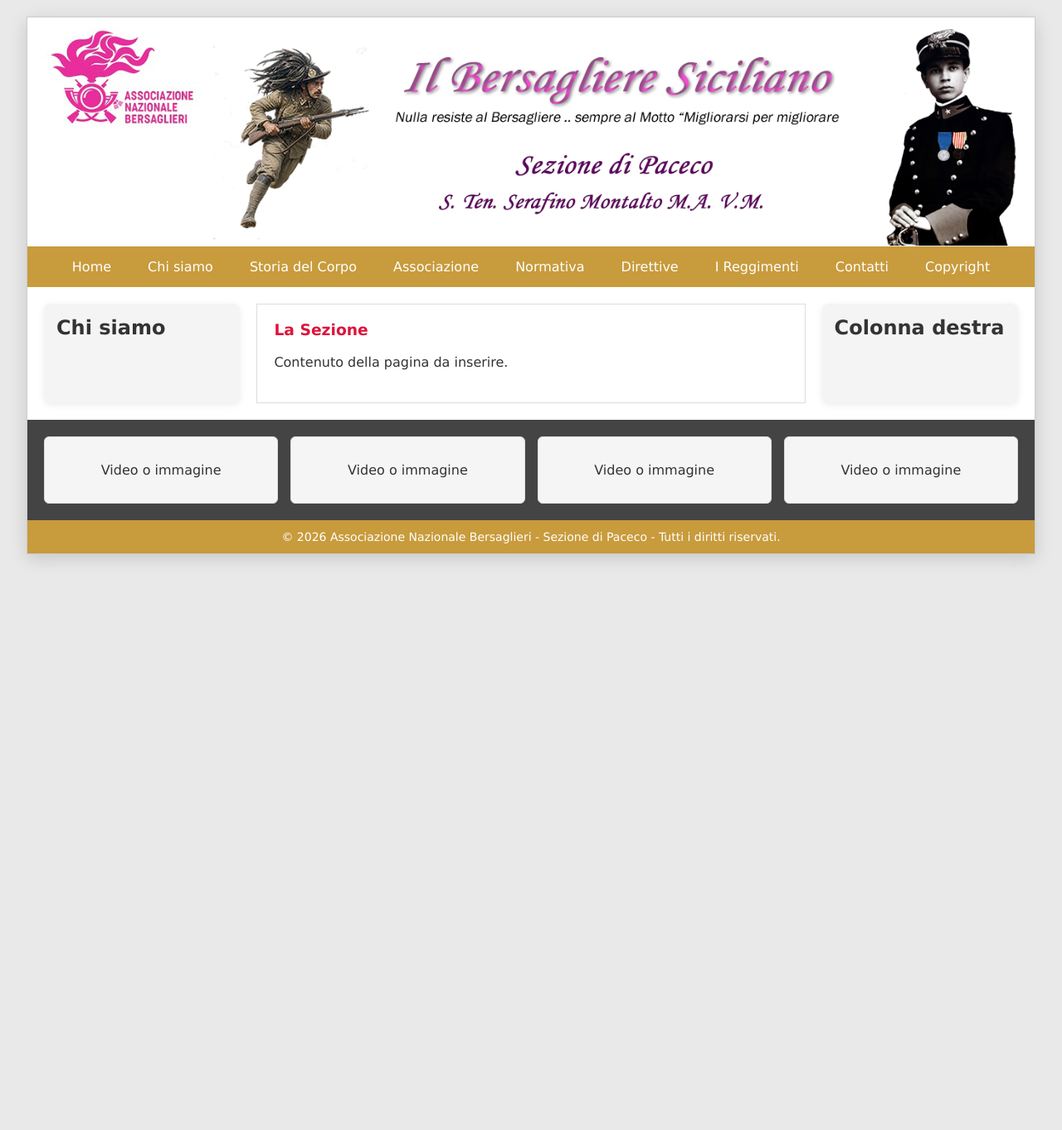
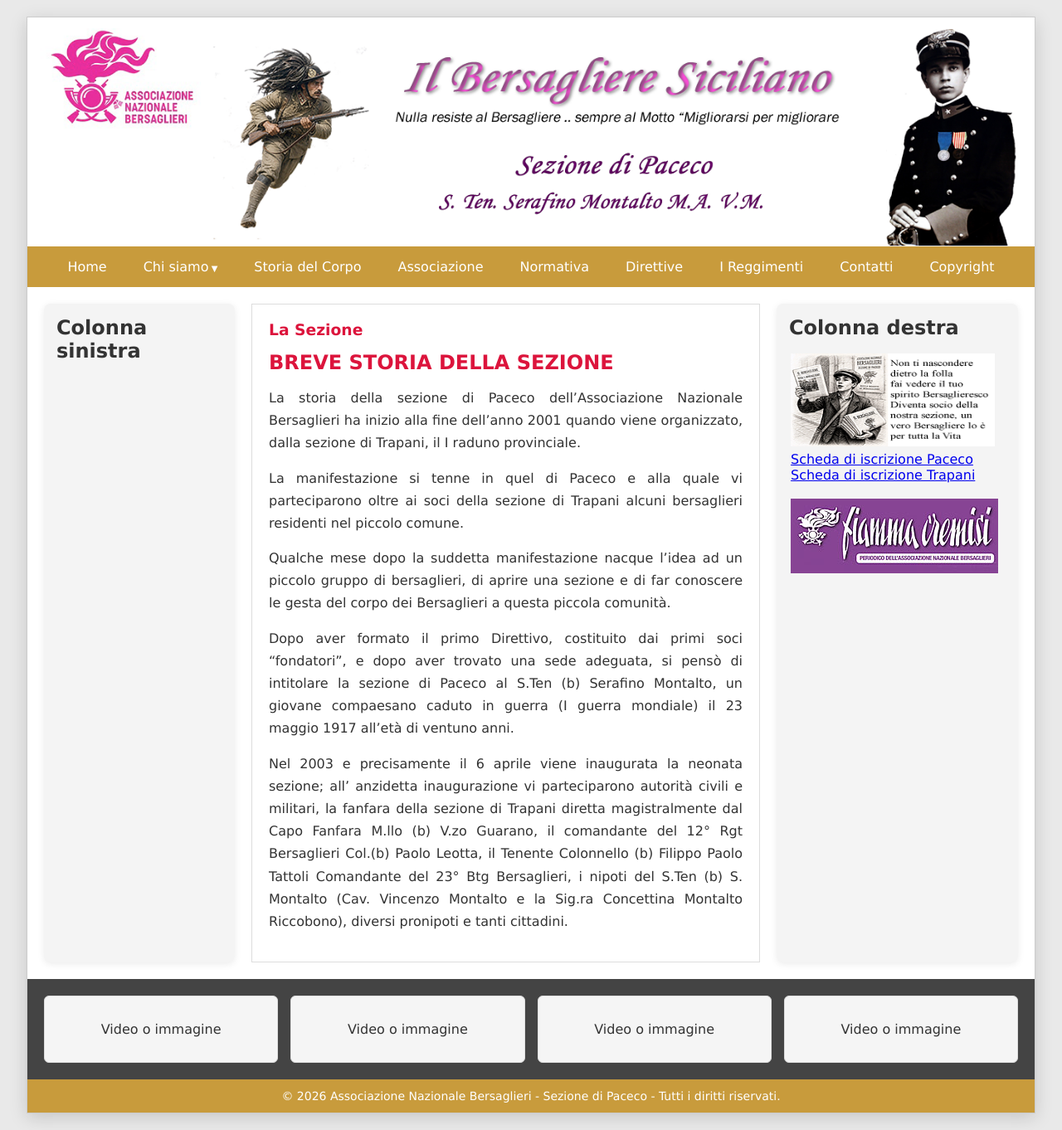
Before and after one commit to bersaglieripaceco/bersaglieripaceco.github.io, a Jekyll site: the page built from Pagine/La_Sezione.html, in a window 1280 px wide. Shown: the whole page at 83% size. Built offline with Jekyll 4.4.1, drawn with Linux system fonts in a browser that asks for light colours; before the commit the page ends 900 px from its top, so only the background shows below that.

Commit message:
Add files via upload

```diff
--- a/Pagine/La_Sezione.html
+++ b/Pagine/La_Sezione.html
@@ -1,71 +1,18 @@
-<!DOCTYPE html>
-<html lang="it">
-<head>
-    <meta charset="UTF-8">
-    <meta name="viewport" content="width=device-width, initial-scale=1.0">
-    <title>La Sezione - Bersaglieri Paceco</title>
-    <meta name="description" content="Associazione Nazionale Bersaglieri - Sezione di Paceco">
-    <link rel="stylesheet" href="../css/style.css">
-</head>
-<body>
-<div id="contenitore">
+---
+layout: default
+title: La Sezione
+---
 
-    <header id="header">
-        <img src="../immagini/Testata.png"
-             alt="Associazione Nazionale Bersaglieri - Sezione di Paceco">
-    </header>
+<h1>La Sezione</h1>
 
-    <nav id="menu">
-        <ul>
-            <li><a href="../index.html">Home</a></li>
-            <li><a href="Chi_siamo.html">Chi siamo</a></li>
-            <li><a href="#">Storia del Corpo</a></li>
-            <li><a href="#">Associazione</a></li>
-            <li><a href="#">Normativa</a></li>
-            <li><a href="#">Direttive</a></li>
-            <li><a href="#">I Reggimenti</a></li>
-            <li><a href="#">Contatti</a></li>
-            <li><a href="Copyright.html">Copyright</a></li>
-        </ul>
-    </nav>
+<h2>BREVE STORIA DELLA SEZIONE</h2>
 
-    <section id="contenuto">
+<p>La storia della sezione di Paceco dell’Associazione Nazionale Bersaglieri ha inizio alla fine dell’anno 2001 quando viene organizzato, dalla sezione di Trapani, il I raduno provinciale.</p>
 
-        <aside id="sinistra">
-            <h2>Chi siamo</h2>
-        </aside>
+<p>La manifestazione si tenne in quel di Paceco e alla quale vi parteciparono oltre ai soci della sezione di Trapani alcuni bersaglieri residenti nel piccolo comune.</p>
 
-        <main id="centrale">
-            <article>
-                <h1>La Sezione</h1>
+<p>Qualche mese dopo la suddetta manifestazione nacque l’idea ad un piccolo gruppo di bersaglieri, di aprire una sezione e di far conoscere le gesta del corpo dei Bersaglieri a questa piccola comunità.</p>
 
-                <p>
-                    Contenuto della pagina da inserire.
-                </p>
+<p>Dopo aver formato il primo Direttivo, costituito dai primi soci “fondatori”, e dopo aver trovato una sede adeguata, si pensò di intitolare la sezione di Paceco al S.Ten (b) Serafino Montalto, un giovane compaesano caduto in guerra (I guerra mondiale) il 23 maggio 1917 all’età di ventuno anni.</p>
 
-            </article>
-        </main>
-
-        <aside id="destra">
-            <h2>Colonna destra</h2>
-        </aside>
-
-    </section>
-
-    <footer id="footer">
-        <div class="box-footer">Video o immagine</div>
-        <div class="box-footer">Video o immagine</div>
-        <div class="box-footer">Video o immagine</div>
-        <div class="box-footer">Video o immagine</div>
-    </footer>
-
-    <div id="copyright">
-        © 2026 Associazione Nazionale Bersaglieri
-        - Sezione di Paceco
-        - Tutti i diritti riservati.
-    </div>
-
-</div>
-<script src="../js/script.js"></script>
-</body>
-</html>
+<p>Nel 2003 e precisamente il 6 aprile viene inaugurata la neonata sezione; all’ anzidetta inaugurazione vi parteciparono autorità civili e militari, la fanfara della sezione di Trapani diretta magistralmente dal Capo Fanfara M.llo (b) V.zo Guarano, il comandante del 12° Rgt Bersaglieri Col.(b) Paolo Leotta, il Tenente Colonnello (b) Filippo Paolo Tattoli Comandante del 23° Btg Bersaglieri, i nipoti del S.Ten (b) S. Montalto (Cav. Vincenzo Montalto e la Sig.ra Concettina Montalto Riccobono), diversi pronipoti e tanti cittadini.</p>
```
